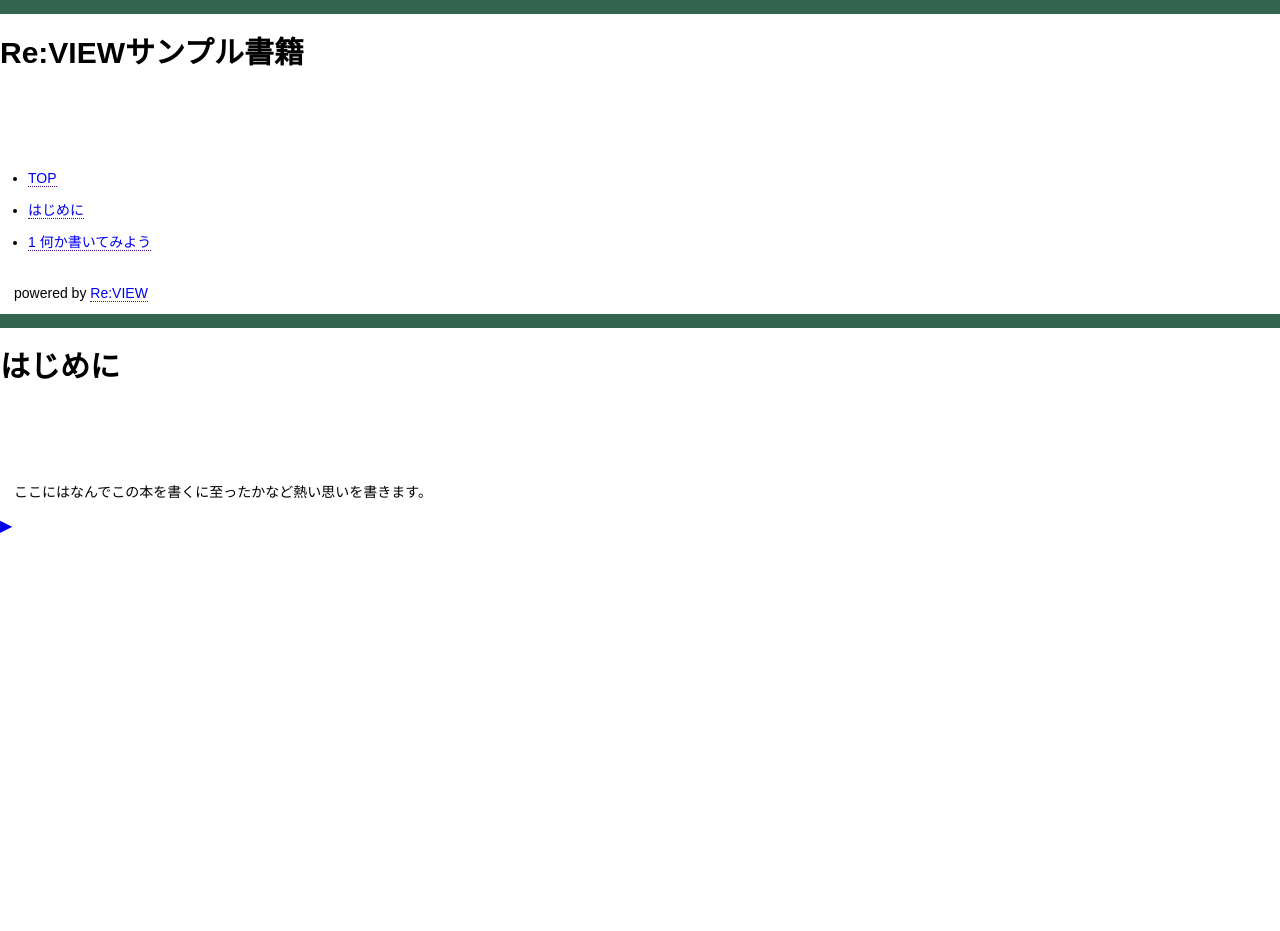
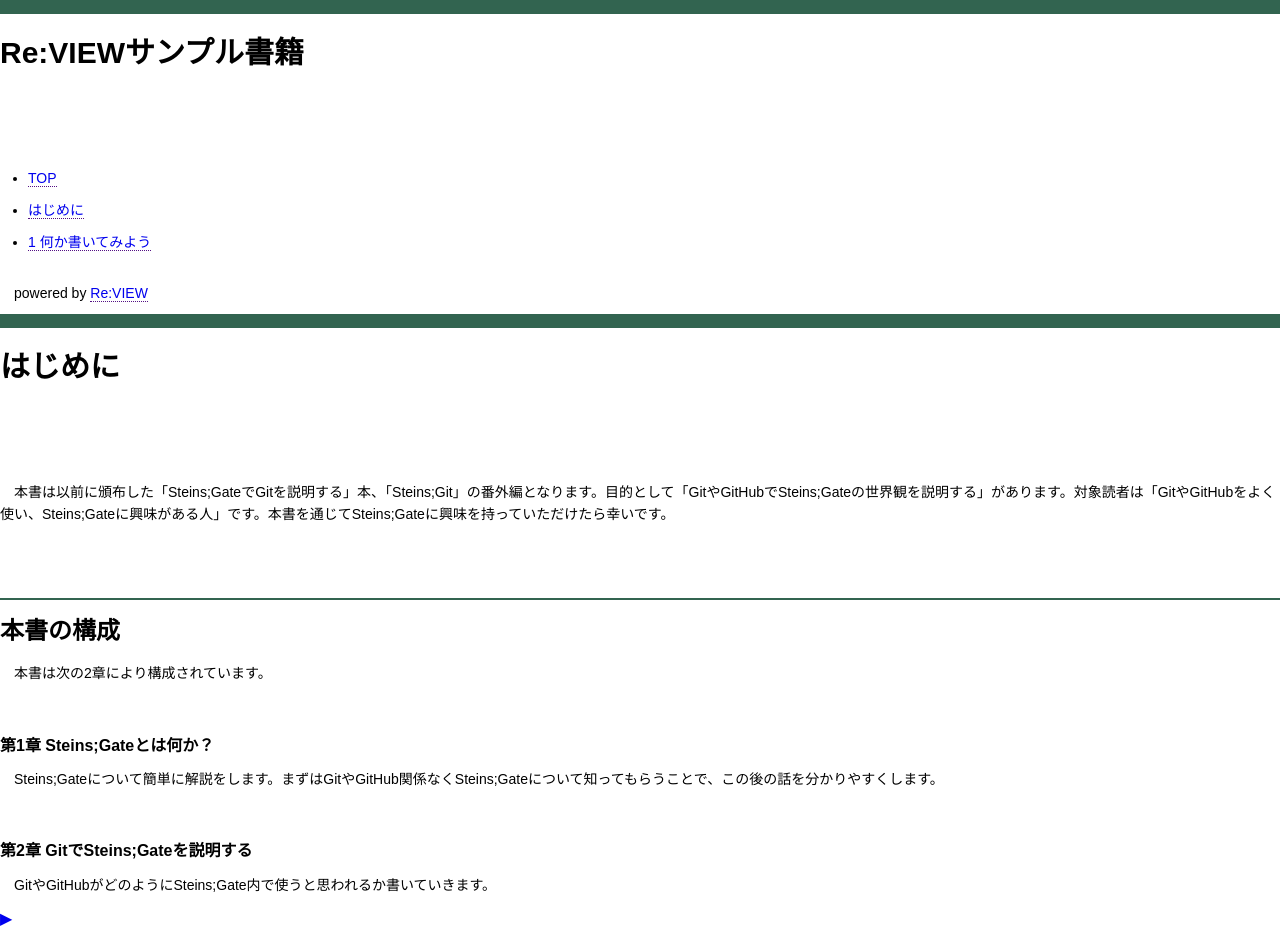
Before and after one commit to o2project/review-boilerplate, a plain HTML site: page index.html in a window 1280 px wide. Before the commit the page ends 800 px from the top, so only its background shows below. Drawn offline with Linux system fonts and the light colour scheme.

Commit message:
[ci skip] Update with d620d11

```diff
--- a/index.html
+++ b/index.html
@@ -23,7 +23,16 @@
       </header>
       <div class="book-page">
         <h1><a id="h"></a>はじめに</h1>
-<p>ここにはなんでこの本を書くに至ったかなど熱い思いを書きます。</p>
+<p>本書は以前に頒布した「Steins;GateでGitを説明する」本、「Steins;Git」の番外編となります。目的として「GitやGitHubでSteins;Gateの世界観を説明する」があります。対象読者は「GitやGitHubをよく使い、Steins;Gateに興味がある人」です。本書を通じてSteins;Gateに興味を持っていただけたら幸いです。</p>
+
+<h2><a id="h-1"></a>本書の構成</h2>
+<p>本書は次の2章により構成されています。</p>
+
+<h3><a id="h-1-1"></a>第1章 Steins;Gateとは何か？</h3>
+<p>Steins;Gateについて簡単に解説をします。まずはGitやGitHub関係なくSteins;Gateについて知ってもらうことで、この後の話を分かりやすくします。</p>
+
+<h3><a id="h-1-2"></a>第2章 GitでSteins;Gateを説明する</h3>
+<p>GitやGitHubがどのようにSteins;Gate内で使うと思われるか書いていきます。</p>
       </div>
       <nav class="book-navi book-prev">
               </nav>
```
